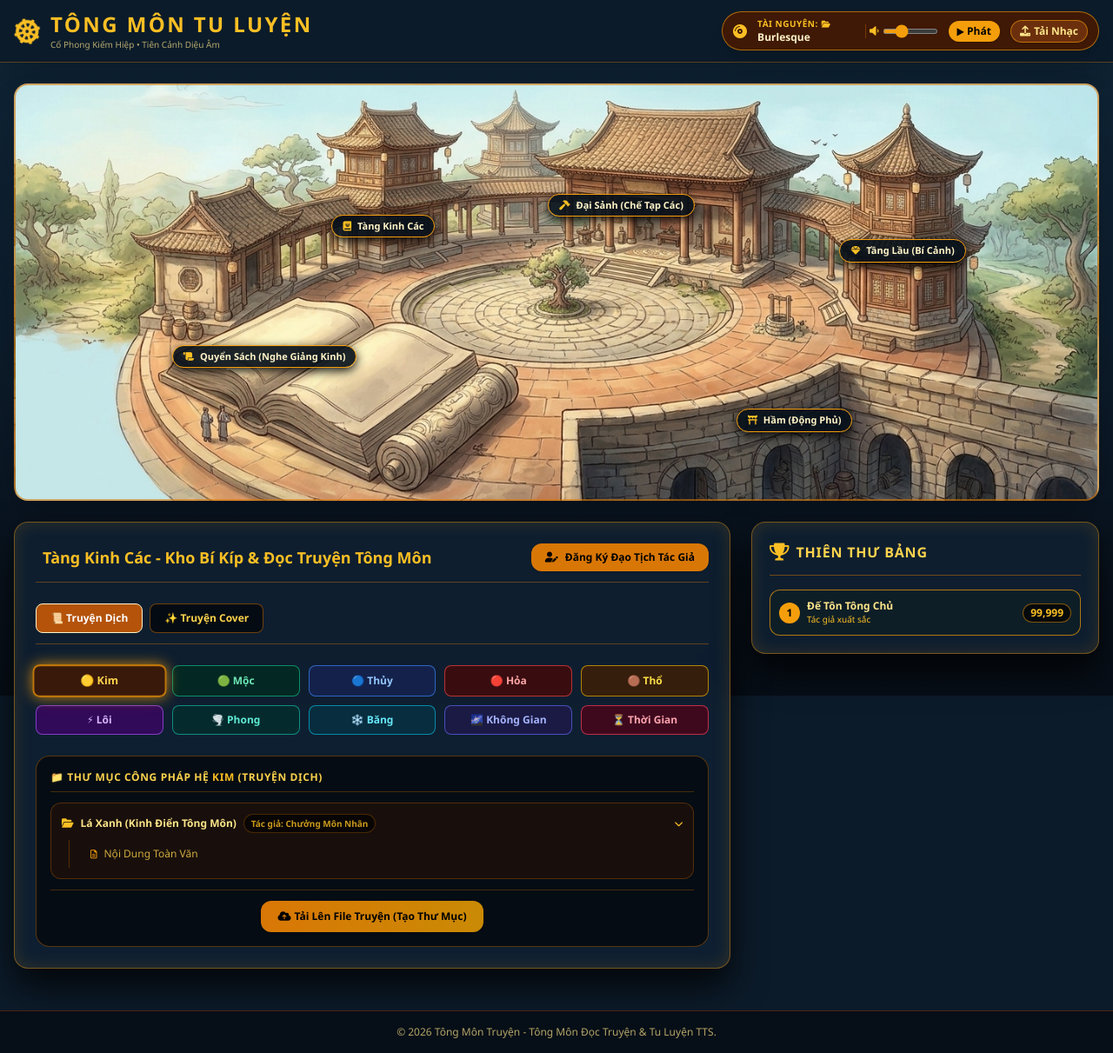
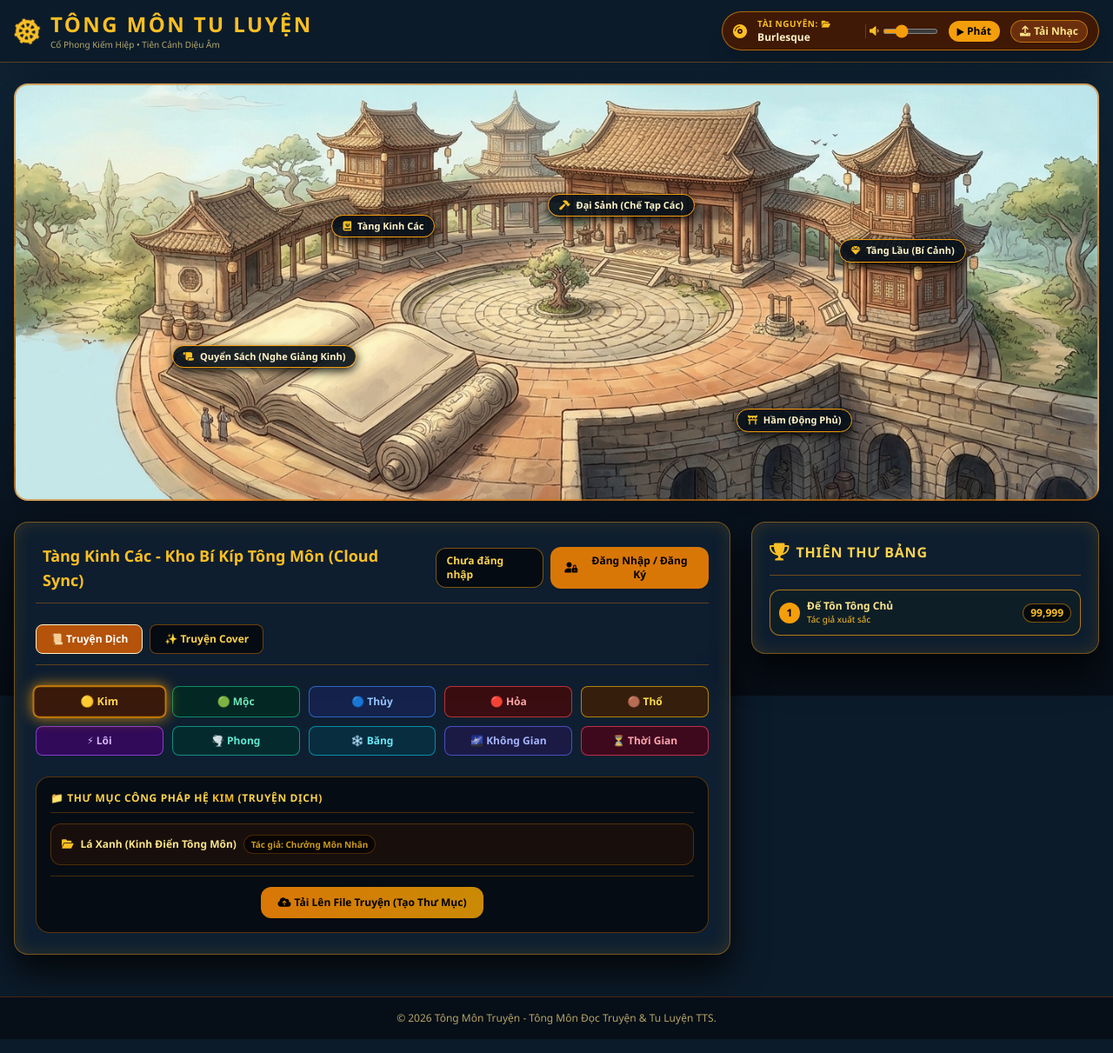
Before and after one commit to Thanh-art123/tts-appp, a Flask app: page /tang-kinh-cac in a window 1280 px wide. Shown: the whole page at 87% size. Run offline with Flask 3, Linux system fonts and the light colour scheme; some libraries are stand-ins or nearby versions.

Commit message:
Update tang_kinh_cac.html

```diff
--- a/templates/tang_kinh_cac.html
+++ b/templates/tang_kinh_cac.html
@@ -1,18 +1,21 @@
 {% extends "base.html" %}
-{% block title %}Tàng Kinh Các - Kho Bí Kíp & Đọc Truyện{% endblock %}
+{% block title %}Tàng Kinh Các - Kho Bí Kíp Tông Môn{% endblock %}
 
 {% block content %}
 <div class="panel-3d rounded-2xl p-6 space-y-6">
     <div class="flex flex-col md:flex-row justify-between items-start md:items-center border-b border-amber-600/40 pb-3 gap-4">
         <h2 class="text-lg font-bold text-amber-400 flex items-center space-x-2">
             <i class="fa-solid fa-book-bookmark text-amber-500"></i>
-            <span>Tàng Kinh Các - Kho Bí Kíp & Đọc Truyện Tông Môn</span>
+            <span>Tàng Kinh Các - Kho Bí Kíp Tông Môn (Cloud Sync)</span>
         </h2>
 
-        <button onclick="openAuthorModal()" class="bg-amber-600 hover:bg-amber-500 text-black font-extrabold px-4 py-2 rounded-xl text-xs shadow transition flex items-center space-x-2 cursor-pointer">
-            <i class="fa-solid fa-user-pen"></i>
-            <span id="author-btn-text">Đăng Ký Đạo Tịch Tác Giả</span>
-        </button>
+        <div class="flex items-center space-x-2">
+            <span id="user-badge" class="text-xs font-bold text-amber-300 bg-black/60 px-3 py-1.5 rounded-xl border border-amber-500/50">Chưa đăng nhập</span>
+            <button onclick="openAuthModal()" id="auth-btn-text" class="bg-amber-600 hover:bg-amber-500 text-black font-extrabold px-4 py-2 rounded-xl text-xs shadow transition cursor-pointer flex items-center space-x-2">
+                <i class="fa-solid fa-user-lock"></i>
+                <span>Đăng Nhập / Đăng Ký</span>
+            </button>
+        </div>
     </div>
 
     <!-- Phân loại Chuyên Mục -->
@@ -46,9 +49,8 @@
                 📁 Thư Mục Công Pháp Hệ <span id="current-elem-title" class="text-amber-400">Kim</span> (<span id="cat-title" class="text-amber-300">Truyện Dịch</span>)
             </h3>
 
-            <!-- Danh sách thư mục truyện nạp từ Server -->
             <div id="dynamic-folder-container" class="space-y-3">
-                <p class="text-xs text-amber-300/50 text-center py-4">Đang nạp dữ liệu thư mục...</p>
+                <p class="text-xs text-amber-300/50 text-center py-4">Đang nạp dữ liệu từ Cloud...</p>
             </div>
 
             <div class="pt-3 border-t border-amber-600/30 text-center">
@@ -66,28 +68,36 @@
     <input type="hidden" name="content" id="form-content">
 </form>
 
-<!-- Modal Đăng Ký Đạo Tịch Tác Giả -->
-<div id="author-modal" class="fixed inset-0 bg-black/80 backdrop-blur-sm z-50 flex items-center justify-center hidden">
+<!-- Modal Đăng Nhập / Đăng Ký Hệ Thống -->
+<div id="auth-modal" class="fixed inset-0 bg-black/80 backdrop-blur-sm z-50 flex items-center justify-center hidden">
     <div class="panel-3d rounded-2xl max-w-md w-full mx-4 p-6 relative border border-amber-500/80 shadow-2xl space-y-4">
-        <button onclick="closeAuthorModal()" class="absolute top-4 right-4 text-amber-400 hover:text-white text-lg cursor-pointer">
+        <button onclick="closeAuthModal()" class="absolute top-4 right-4 text-amber-400 hover:text-white text-lg cursor-pointer">
             <i class="fa-solid fa-xmark"></i>
         </button>
 
         <h3 class="text-base font-extrabold text-amber-400 border-b border-amber-600/40 pb-3 flex items-center space-x-2">
-            <i class="fa-solid fa-id-card text-amber-500"></i>
-            <span>Đăng Ký Đạo Tịch Tác Giả</span>
+            <i class="fa-solid fa-shield-halved text-amber-500"></i>
+            <span>Đăng Nhập Tông Môn (Chưởng Môn / Đệ Tử)</span>
         </h3>
 
         <div class="space-y-3 text-xs">
             <div>
-                <label class="block font-bold text-amber-300 mb-1">Đạo Hào (Bút Danh Tác Giả):</label>
-                <input type="text" id="author-name-input" class="w-full bg-black/80 text-amber-100 border border-amber-500/80 rounded-xl px-3 py-2 focus:outline-none focus:border-amber-400" placeholder="Ví dụ: Lạc Thiên Tôn...">
+                <label class="block font-bold text-amber-300 mb-1">Tài Khoản (Username):</label>
+                <input type="text" id="login-username" class="w-full bg-black/80 text-amber-100 border border-amber-500/80 rounded-xl px-3 py-2 focus:outline-none" placeholder="Ví dụ: admin hoặc detu01...">
+            </div>
+            <div>
+                <label class="block font-bold text-amber-300 mb-1">Mật Khẩu:</label>
+                <input type="password" id="login-password" class="w-full bg-black/80 text-amber-100 border border-amber-500/80 rounded-xl px-3 py-2 focus:outline-none" placeholder="Mật khẩu bảo mật...">
+            </div>
+            <div id="register-extra-field" class="hidden">
+                <label class="block font-bold text-amber-300 mb-1">Đạo Hào (Tên hiển thị khi đăng bài):</label>
+                <input type="text" id="register-author-name" class="w-full bg-black/80 text-amber-100 border border-amber-500/80 rounded-xl px-3 py-2 focus:outline-none" placeholder="Ví dụ: Thiên Tôn...">
             </div>
         </div>
 
-        <div class="flex justify-end space-x-2 pt-3 border-t border-amber-800/60">
-            <button onclick="closeAuthorModal()" class="bg-slate-800 text-amber-300 px-4 py-2 rounded-xl text-xs font-bold cursor-pointer">Hủy</button>
-            <button onclick="registerAuthor()" class="bg-amber-600 hover:bg-amber-500 text-black px-4 py-2 rounded-xl text-xs font-extrabold cursor-pointer">Xác Nhận Đăng Ký</button>
+        <div class="flex flex-col space-y-2 pt-3 border-t border-amber-800/60">
+            <button onclick="submitLogin()" id="action-login-btn" class="w-full bg-amber-600 hover:bg-amber-500 text-black py-2.5 rounded-xl text-xs font-extrabold cursor-pointer">Đăng Nhập Hệ Thống</button>
+            <button onclick="toggleAuthMode()" id="toggle-mode-btn" class="text-amber-400 hover:underline text-center text-xs font-bold">Chưa có tài khoản? Đăng ký đạo tịch mới</button>
         </div>
     </div>
 </div>
@@ -101,21 +111,21 @@
 
         <h3 class="text-base font-extrabold text-amber-400 border-b border-amber-600/40 pb-3 flex items-center space-x-2">
             <i class="fa-solid fa-cloud-arrow-up text-amber-500"></i>
-            <span>Tải Lên Truyện (Hệ <span id="modal-elem-name" class="text-amber-300">Kim</span>)</span>
+            <span>Tải Lên Truyện Cloud (Hệ <span id="modal-elem-name" class="text-amber-300">Kim</span>)</span>
         </h3>
 
         <div class="space-y-3 text-xs">
             <div>
-                <label class="block font-bold text-amber-300 mb-1">Tên Tác Giả / Đạo Hào:</label>
+                <label class="block font-bold text-amber-300 mb-1">Tác Giả (Đạo Hào):</label>
                 <input type="text" id="book-author-display" readonly class="w-full bg-black/50 text-amber-400 font-bold border border-amber-500/40 rounded-xl px-3 py-2 outline-none">
             </div>
             <div>
                 <label class="block font-bold text-amber-300 mb-1">Tên Thư Mục / Bộ Truyện:</label>
-                <input type="text" id="book-title" class="w-full bg-black/80 text-amber-100 border border-amber-500/80 rounded-xl px-3 py-2 focus:outline-none focus:border-amber-400" placeholder="Ví dụ: Lá Xanh...">
+                <input type="text" id="book-title" class="w-full bg-black/80 text-amber-100 border border-amber-500/80 rounded-xl px-3 py-2 focus:outline-none" placeholder="Ví dụ: Tiên Nghịch...">
             </div>
             <div>
                 <label class="block font-bold text-amber-300 mb-1">Chọn Tệp Truyện (.txt hoặc .html):</label>
-                <input type="file" id="book-file" accept=".txt,.html,.htm" class="w-full bg-black/80 text-amber-100 border border-amber-500/80 rounded-xl p-2.5 focus:outline-none file:mr-4 file:py-1 file:px-4 file:rounded-lg file:border-0 file:text-xs file:font-extrabold file:bg-amber-600 file:text-black hover:file:bg-amber-500 cursor-pointer">
+                <input type="file" id="book-file" accept=".txt,.html,.htm" class="w-full bg-black/80 text-amber-100 border border-amber-500/80 rounded-xl p-2.5 cursor-pointer file:mr-4 file:py-1 file:px-4 file:rounded-lg file:border-0 file:text-xs file:font-extrabold file:bg-amber-600 file:text-black">
             </div>
         </div>
 
@@ -133,7 +143,83 @@
 
     let currentCategory = 'truyen-dich';
     let currentElement = 'Kim';
-    let registeredAuthor = localStorage.getItem('tongan_author') || null;
+    let currentUser = JSON.parse(localStorage.getItem('tongan_current_user')) || null;
+    let isRegisterMode = false;
+
+    function updateAuthUI() {
+        if(currentUser) {
+            let roleText = currentUser.role === 'admin' ? '⚡ Chưởng Môn Nhân' : '👤 Đệ Tử';
+            document.getElementById('user-badge').innerText = `${roleText}: ${currentUser.author_name}`;
+            document.getElementById('auth-btn-text').innerHTML = `<i class="fa-solid fa-right-from-bracket"></i><span>Đăng Xuất</span>`;
+            document.getElementById('auth-btn-text').setAttribute('onclick', 'logoutUser()');
+        } else {
+            document.getElementById('user-badge').innerText = 'Chưa đăng nhập';
+            document.getElementById('auth-btn-text').innerHTML = `<i class="fa-solid fa-user-lock"></i><span>Đăng Nhập / Đăng Ký</span>`;
+            document.getElementById('auth-btn-text').setAttribute('onclick', 'openAuthModal()');
+        }
+    }
+
+    function logoutUser() {
+        localStorage.removeItem('tongan_current_user');
+        currentUser = null;
+        updateAuthUI();
+        alert("Đã đăng xuất thành công!");
+        loadBooksFromServer();
+    }
+
+    function openAuthModal() { document.getElementById('auth-modal').classList.remove('hidden'); }
+    function closeAuthModal() { document.getElementById('auth-modal').classList.add('hidden'); }
+
+    function toggleAuthMode() {
+        isRegisterMode = !isRegisterMode;
+        if(isRegisterMode) {
+            document.getElementById('register-extra-field').classList.remove('hidden');
+            document.getElementById('action-login-btn').innerText = "Đăng Ký Đạo Tịch";
+            document.getElementById('toggle-mode-btn').innerText = "Đã có tài khoản? Quay lại đăng nhập";
+        } else {
+            document.getElementById('register-extra-field').classList.add('hidden');
+            document.getElementById('action-login-btn').innerText = "Đăng Nhập Hệ Thống";
+            document.getElementById('toggle-mode-btn').innerText = "Chưa có tài khoản? Đăng ký đạo tịch mới";
+        }
+    }
+
+    function submitLogin() {
+        const username = document.getElementById('login-username').value.trim();
+        const password = document.getElementById('login-password').value.trim();
+        const author_name = document.getElementById('register-author-name').value.trim();
+
+        if(!username || !password) {
+            alert("Vui lòng điền tài khoản và mật khẩu!");
+            return;
+        }
+
+        if(isRegisterMode && !author_name) {
+            alert("Vui lòng nhập đạo hào (tên hiển thị)!");
+            return;
+        }
+
+        const endpoint = isRegisterMode ? '/api/register' : '/api/login';
+        const payload = isRegisterMode ? {username, password, author_name} : {username, password};
+
+        fetch(endpoint, {
+            method: 'POST',
+            headers: {'Content-Type': 'application/json'},
+            body: JSON.stringify(payload)
+        })
+        .then(res => res.json())
+        .then(res => {
+            if(res.success) {
+                alert(res.message);
+                currentUser = res.user;
+                localStorage.setItem('tongan_current_user', JSON.stringify(currentUser));
+                closeAuthModal();
+                updateAuthUI();
+                loadBooksFromServer();
+            } else {
+                alert(res.message);
+            }
+        });
+    }
 
     function switchCategory(catName) {
         currentCategory = catName;
@@ -154,9 +240,7 @@
 
     function toggleFolder(folderId) {
         const folder = document.getElementById(folderId);
-        if (folder) {
-            folder.classList.toggle('hidden');
-        }
+        if (folder) folder.classList.toggle('hidden');
     }
 
     function openReaderPage(title, content) {
@@ -165,34 +249,38 @@
         document.getElementById('read-form').submit();
     }
 
-    // TẢI DỮ LIỆU TỪ SERVER VÀ HIỂN THỊ
     function loadBooksFromServer() {
         const container = document.getElementById('dynamic-folder-container');
-        container.innerHTML = `<p class="text-xs text-amber-300/50 text-center py-4">Đang tải công pháp hệ ${currentElement}...</p>`;
+        container.innerHTML = `<p class="text-xs text-amber-300/50 text-center py-4">Đang đồng bộ dữ liệu từ Cloud...</p>`;
 
         fetch(`/api/get-books?category=${currentCategory}&element=${currentElement}`)
         .then(res => res.json())
         .then(res => {
             if(res.success) {
                 if(res.books.length === 0) {
-                    container.innerHTML = `<p class="text-xs text-amber-400/50 text-center py-6">Mục này hiện đang trống, chưa có truyện được tác giả truyền thừa.</p>`;
+                    container.innerHTML = `<p class="text-xs text-amber-400/50 text-center py-6">Mục này hiện đang trống, chưa có truyện được truyền thừa.</p>`;
                     return;
                 }
 
                 container.innerHTML = '';
                 res.books.forEach(book => {
                     const folderId = 'folder-' + book.id;
+                    let deleteBtn = '';
+                    if(currentUser && currentUser.role === 'admin') {
+                        deleteBtn = `<button onclick="deleteBook(${book.id})" class="text-red-400 hover:text-red-300 text-xs px-2 py-0.5 bg-red-950/60 rounded border border-red-600/40 cursor-pointer ml-2" title="Chưởng Môn Xóa"><i class="fa-solid fa-trash"></i> Xóa</button>`;
+                    }
+
                     const folderHTML = `
                         <div class="space-y-2 bg-amber-950/30 border border-amber-600/30 p-3 rounded-xl">
-                            <div onclick="toggleFolder('${folderId}')" class="cursor-pointer flex items-center justify-between">
-                                <span class="text-xs font-bold text-amber-200 flex items-center space-x-2">
+                            <div class="flex items-center justify-between">
+                                <span onclick="toggleFolder('${folderId}')" class="cursor-pointer text-xs font-bold text-amber-200 flex items-center space-x-2 flex-grow">
                                     <i class="fa-solid fa-folder-open text-amber-400"></i>
                                     <span>${book.title}</span>
                                     <span class="text-[10px] text-amber-400/80 bg-black/60 px-2 py-0.5 rounded-full border border-amber-600/30">Tác giả: ${book.author}</span>
                                 </span>
-                                <i class="fa-solid fa-chevron-down text-[10px] text-amber-400"></i>
+                                ${deleteBtn}
                             </div>
-                            <ul id="${folderId}" class="space-y-1 pl-4 border-l border-amber-600/30 ml-2 mt-2">
+                            <ul id="${folderId}" class="space-y-1 pl-4 border-l border-amber-600/30 ml-2 mt-2 hidden">
                                 <li onclick="openReaderPage('${book.title} - Tác giả: ${book.author}', ${JSON.stringify(book.content).replace(/"/g, '&quot;')})" class="text-xs text-amber-300/80 hover:text-white hover:bg-amber-950/60 p-2 rounded-lg cursor-pointer transition flex items-center space-x-2">
                                     <i class="fa-regular fa-file-lines text-amber-500 text-[10px]"></i>
                                     <span>Nội Dung Toàn Văn</span>
@@ -206,95 +294,70 @@
         });
     }
 
-    function openAuthorModal() {
-        document.getElementById('author-modal').classList.remove('hidden');
-    }
-
-    function closeAuthorModal() {
-        document.getElementById('author-modal').classList.add('hidden');
-    }
-
-    function registerAuthor() {
-        const name = document.getElementById('author-name-input').value.trim();
-        if(!name) {
-            alert("Xin hãy nhập đạo hào của ngài!");
-            return;
-        }
-        localStorage.setItem('tongan_author', name);
-        registeredAuthor = name;
-        document.getElementById('author-btn-text').innerText = `Đạo Hào: ${name}`;
-        closeAuthorModal();
-        alert(`Chúc mừng đạo hữu [${name}] đã đăng ký đạo tịch tác giả thành công!`);
-    }
-
-    if(registeredAuthor) {
-        document.getElementById('author-btn-text').innerText = `Đạo Hào: ${registeredAuthor}`;
+    function deleteBook(bookId) {
+        if(!confirm("Chưởng Môn có chắc chắn muốn xóa vĩnh viễn tài nguyên này khỏi Cloud không?")) return;
+        fetch('/api/delete-book', {
+            method: 'POST',
+            headers: {'Content-Type': 'application/json'},
+            body: JSON.stringify({ id: bookId, username: currentUser.username })
+        })
+        .then(res => res.json())
+        .then(res => {
+            alert(res.message);
+            loadBooksFromServer();
+        });
     }
 
     function checkUploadPermission() {
-        if(!registeredAuthor) {
-            alert("Đạo hữu chưa đăng ký đạo tịch tác giả! Hãy bấm 'Đăng Ký Đạo Tịch Tác Giả' ở góc trên trước khi tải truyện.");
-            openAuthorModal();
+        if(!currentUser) {
+            alert("Đạo hữu chưa đăng nhập! Hãy đăng nhập hệ thống trước khi tải truyện lên Cloud.");
+            openAuthModal();
             return;
         }
-        document.getElementById('book-author-display').value = registeredAuthor;
+        document.getElementById('book-author-display').value = currentUser.author_name;
         document.getElementById('upload-modal').classList.remove('hidden');
     }
 
-    function closeUploadModal() {
-        document.getElementById('upload-modal').classList.add('hidden');
-    }
+    function closeUploadModal() { document.getElementById('upload-modal').classList.add('hidden'); }
 
-    // GỬI FILE VÀ THÔNG TIN TÁC GIẢ LÊN SERVER LƯU TRỮ
     function submitBookFileServer() {
         const title = document.getElementById('book-title').value.trim();
         const fileInput = document.getElementById('book-file');
 
-        if(!title) {
-            alert("Xin hãy nhập tên thư mục / bộ truyện!");
-            return;
-        }
-        if(fileInput.files.length === 0) {
-            alert("Xin hãy chọn tệp truyện (.txt hoặc .html) để tải lên!");
+        if(!title || fileInput.files.length === 0) {
+            alert("Vui lòng điền tên truyện và chọn tệp!");
             return;
         }
 
-        const file = fileInput.files[0];
         const reader = new FileReader();
-
         reader.onload = function(e) {
-            const fileContent = e.target.result;
-
             fetch('/api/upload-book', {
                 method: 'POST',
                 headers: {'Content-Type': 'application/json'},
                 body: JSON.stringify({
                     title: title,
-                    content: fileContent,
-                    author: registeredAuthor,
+                    content: e.target.result,
+                    author: currentUser.author_name,
                     category: currentCategory,
                     element: currentElement
                 })
             })
             .then(res => res.json())
             .then(res => {
-                if(res.success) {
-                    alert(res.message);
-                    closeUploadModal();
-                    document.getElementById('book-title').value = '';
-                    fileInput.value = '';
-                    loadBooksFromServer(); // Tải lại danh sách từ server
-                } else {
-                    alert(res.message);
-                }
+                alert(res.message);
+                closeUploadModal();
+                document.getElementById('book-title').value = '';
+                fileInput.value = '';
+                loadBooksFromServer();
             });
         };
-
-        reader.readAsText(file);
+        reader.readAsText(fileInput.files[0]);
     }
 
-    // Nạp danh sách lần đầu khi mở trang
-    document.addEventListener('DOMContentLoaded', loadBooksFromServer);
+    document.addEventListener('DOMContentLoaded', () => {
+        updateAuthUI();
+        loadBooksFromServer();
+    });
 </script>
 <style>
     .elem-btn.active-elem { box-shadow: 0 0 15px rgba(245, 158, 11, 0.8); transform: scale(1.05); border-width: 2px; }
```
